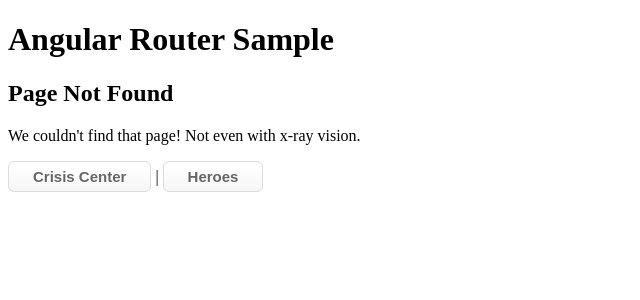
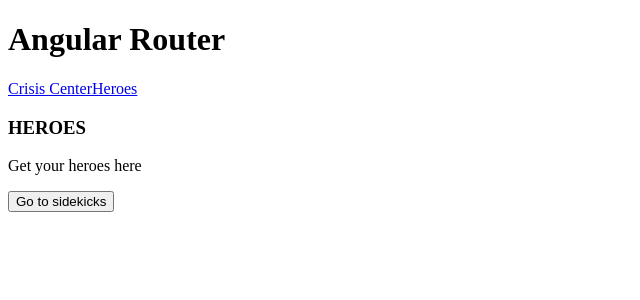
Before and after one commit to shinyeji28/Angular-Router, an Angular app: page /heroes in a window 1280 px wide. Before the commit this address had no page. Shown: the top 300 px of the page, without its empty margins (0-640 px from the left). Built offline with nearby package versions, Linux system fonts and the light colour scheme.

Commit message:
set routing

```diff
--- a/src/app/app.component.html
+++ b/src/app/app.component.html
@@ -1,6 +1,6 @@
-<h1>Angular Router Sample</h1>
+<h1>Angular Router</h1>
+<nav>
+  <a routerLink="/crisis-center" routerLinkActive="active">Crisis Center</a>
+  <a routerLink="/heroes" routerLinkActive="active">Heroes</a>
+</nav>
 <router-outlet></router-outlet>
-<nav>
-  <a class="button" routerLink="/crisis-list" routerLinkActive="activebutton">Crisis Center</a> |
-  <a class="button" routerLink="/heroes-list" routerLinkActive="activebutton">Heroes</a>
-</nav>
--- a/src/app/app.module.ts
+++ b/src/app/app.module.ts
@@ -5,8 +5,16 @@ import { AppComponent } from './app.component';
 import { CrisisListComponent } from './crisis-list/crisis-list.component';
 import { HeroesListComponent } from './heroes-list/heroes-list.component';
 
-import { RouterModule } from '@angular/router';
+import { RouterModule, Routes } from '@angular/router';
 import { PageNotFoundComponent } from './page-not-found/page-not-found.component';
+import { applySourceSpanToExpressionIfNeeded } from '@angular/compiler/src/output/output_ast';
+
+const appRoutes : Routes = [
+  { path: 'crisis-center', component: CrisisListComponent },
+  { path: 'heroes',        component: HeroesListComponent },
+  {path: '', redirectTo: '/heroes', pathMatch: 'full'}, // 빈 주소 접근시 리다이렉트 path 정의 / pathMatch:full -> 주소가 정확히 ''일때만 매칭되어 라우팅 적용
+  {path: '**', component: PageNotFoundComponent}  // 정의하지 않은 주소로 접근시 (와일드카드 라우팅- 라우팅 규칙 마지막에 등록)
+]
 
 @NgModule({
   declarations: [
@@ -17,12 +25,10 @@ import { PageNotFoundComponent } from './page-not-found/page-not-found.component
   ],
   imports: [
     BrowserModule,
-    RouterModule.forRoot([  // forRoot : 객체 배열을 인자로 받아 개별 객체마다 라우팅 규칙을 정의
-      {path: 'crisis-list', component: CrisisListComponent},
-      {path: 'heroes-list', component: HeroesListComponent},
-      {path: '', redirectTo: '/heroes-list', pathMatch: 'full'}, // 빈 주소 접근시 리다이렉트 path 정의
-      {path: '**', component: PageNotFoundComponent}  // 정의하지 않은 주소로 접근시 (와일드카드 라우팅- 라우팅 규칙 마지막에 등록)
-    ]),
+    RouterModule.forRoot(  // forRoot : 객체 배열을 인자로 받아 개별 객체마다 라우팅 규칙을 정의
+      appRoutes,
+      { enableTracing: true } // 디버그 활성화
+    ),
   ],
   providers: [],
   bootstrap: [AppComponent]
--- a/src/app/heroes-list/heroes-list.component.html
+++ b/src/app/heroes-list/heroes-list.component.html
@@ -1,2 +1,3 @@
 <h3>HEROES</h3>
 <p>Get your heroes here</p>
+<button routerLink="/sidekicks">Go to sidekicks</button>
```
